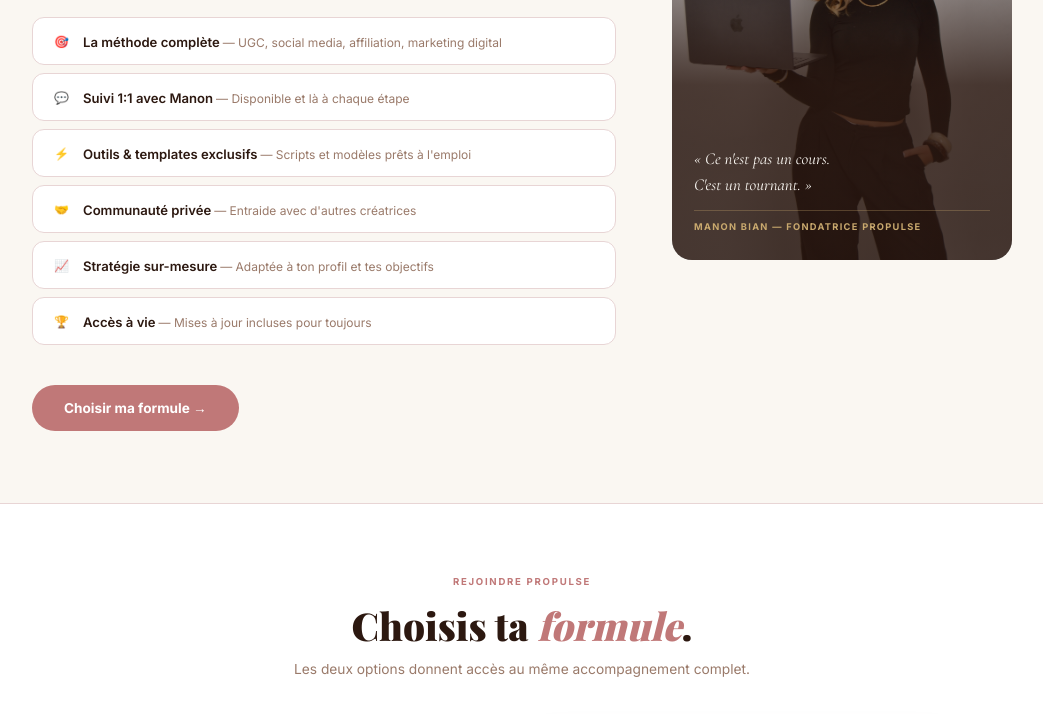
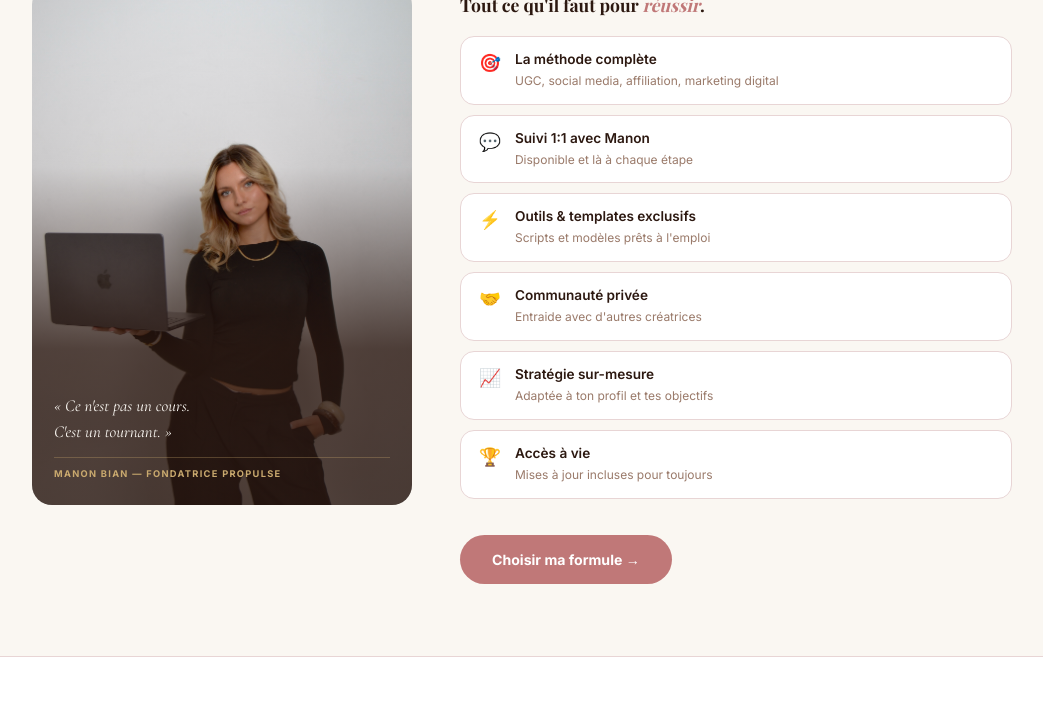
Before and after one commit to ManonBian/propulse-site, a plain HTML site: page rejoindre.html in a window 1280 px wide. Shown: the part 364-1078 px from the top of the page, without its empty margins (118-1161 px from the left). Drawn offline with nearby package versions, Linux system fonts and the light colour scheme; a web font is replaced by a local one.

Commit message:
nouveau layout : titre centré, photo gauche, inclus droite

```diff
--- a/rejoindre.html
+++ b/rejoindre.html
@@ -18,7 +18,6 @@
       --rose-light: #F4ECEC;
       --rose-mid: #E8D5D5;
     }
-
     *, *::before, *::after { margin: 0; padding: 0; box-sizing: border-box; }
     html { scroll-behavior: smooth; }
     body { font-family: 'Inter', sans-serif; background: var(--cream); color: var(--mocha); overflow-x: hidden; }
@@ -39,18 +38,13 @@
       padding-bottom: 72px;
     }
 
-    .s1-inner {
+    /* Titre centré en haut */
+    .s1-header {
       max-width: 1060px;
       margin: 0 auto;
-      padding: 64px 40px 0;
-      display: grid;
-      grid-template-columns: 1fr 340px;
-      gap: 56px;
-      align-items: start;
+      padding: 56px 40px 44px;
+      text-align: center;
     }
-
-    /* Gauche — titre + inclus */
-    .s1-left { display: flex; flex-direction: column; }
 
     .tag-pill {
       display: inline-flex;
@@ -63,90 +57,37 @@
       color: var(--terracotta);
       background: var(--rose-light);
       border-radius: 20px;
-      padding: 7px 16px;
-      width: fit-content;
-      margin-bottom: 24px;
+      padding: 7px 18px;
+      margin-bottom: 20px;
     }
 
     .s1-title {
       font-family: 'Playfair Display', serif;
       font-weight: 900;
-      font-size: clamp(2.4rem, 4vw, 3.6rem);
+      font-size: clamp(2.6rem, 5vw, 4rem);
       line-height: 1.06;
       color: var(--mocha);
-      margin-bottom: 40px;
     }
 
     .s1-title .line-light {
-      font-weight: 400;
       font-style: italic;
+      color: var(--terracotta);
       font-family: 'Cormorant Garamond', serif;
-      font-size: 1.1em;
-      color: var(--terracotta);
-      display: block;
+      font-size: 1.12em;
     }
 
-    .s1-title .line-big {
-      font-size: 1em;
-      display: block;
+    /* Grille photo + inclus */
+    .s1-body {
+      max-width: 1060px;
+      margin: 0 auto;
+      padding: 0 40px;
+      display: grid;
+      grid-template-columns: 380px 1fr;
+      gap: 48px;
+      align-items: start;
     }
 
-    /* Inclus list */
-    .inclus-list {
-      display: flex;
-      flex-direction: column;
-      gap: 8px;
-      margin-bottom: 40px;
-    }
-
-    .inclus-row {
-      display: flex;
-      align-items: center;
-      gap: 14px;
-      padding: 13px 18px;
-      border-radius: 12px;
-      background: #fff;
-      border: 1px solid var(--rose-mid);
-      transition: border-color .2s, box-shadow .2s;
-    }
-
-    .inclus-row:hover {
-      border-color: var(--terracotta);
-      box-shadow: 0 2px 12px rgba(192,120,120,.1);
-    }
-
-    .inclus-emoji { font-size: .95rem; flex-shrink: 0; }
-
-    .inclus-row strong {
-      font-size: .82rem;
-      font-weight: 600;
-      color: var(--mocha);
-    }
-
-    .inclus-row span {
-      font-size: .75rem;
-      color: #9a7a6a;
-      margin-left: 3px;
-    }
-
-    .s1-cta {
-      display: inline-flex;
-      align-items: center;
-      gap: 10px;
-      background: var(--terracotta);
-      color: #fff;
-      font-size: .85rem;
-      font-weight: 700;
-      padding: 15px 32px;
-      border-radius: 50px;
-      text-decoration: none;
-      width: fit-content;
-      transition: transform .2s, box-shadow .2s;
-    }
-
-    .s1-cta:hover { transform: translateY(-2px); box-shadow: 0 10px 28px rgba(192,120,120,.38); }
-
-    /* Droite — photo avec quote */
+    /* Photo */
     .s1-photo-wrap {
       position: relative;
       border-radius: 20px;
@@ -156,7 +97,7 @@
 
     .s1-photo-wrap img {
       width: 100%;
-      height: 500px;
+      height: 520px;
       object-fit: cover;
       object-position: center top;
       display: block;
@@ -164,14 +105,12 @@
 
     .s1-photo-overlay {
       position: absolute; inset: 0;
-      background: linear-gradient(to top, rgba(44,24,16,.82) 35%, rgba(44,24,16,.15) 70%, transparent 100%);
+      background: linear-gradient(to top, rgba(44,24,16,.78) 30%, rgba(44,24,16,.1) 65%, transparent 100%);
     }
 
     .s1-photo-quote {
       position: absolute;
-      bottom: 28px;
-      left: 22px;
-      right: 22px;
+      bottom: 26px; left: 22px; right: 22px;
     }
 
     .s1-photo-quote blockquote {
@@ -195,7 +134,80 @@
       border-top: 1px solid rgba(201,169,110,.3);
     }
 
-    /* ── SECTION 2 — PAIEMENT CLAIR ── */
+    /* Inclus à droite */
+    .s1-right {
+      display: flex;
+      flex-direction: column;
+      padding-top: 8px;
+    }
+
+    .s1-right-title {
+      font-family: 'Playfair Display', serif;
+      font-size: 1.1rem;
+      font-weight: 700;
+      color: var(--mocha);
+      margin-bottom: 20px;
+    }
+
+    .s1-right-title span { color: var(--terracotta); font-style: italic; }
+
+    .inclus-list {
+      display: flex;
+      flex-direction: column;
+      gap: 10px;
+      margin-bottom: 36px;
+    }
+
+    .inclus-row {
+      display: flex;
+      align-items: flex-start;
+      gap: 14px;
+      padding: 14px 18px;
+      border-radius: 14px;
+      background: #fff;
+      border: 1px solid var(--rose-mid);
+      transition: border-color .2s, box-shadow .2s;
+    }
+
+    .inclus-row:hover {
+      border-color: var(--terracotta);
+      box-shadow: 0 2px 12px rgba(192,120,120,.1);
+    }
+
+    .inclus-emoji { font-size: 1.1rem; flex-shrink: 0; margin-top: 1px; }
+
+    .inclus-text strong {
+      display: block;
+      font-size: .85rem;
+      font-weight: 600;
+      color: var(--mocha);
+      margin-bottom: 2px;
+    }
+
+    .inclus-text span {
+      font-size: .75rem;
+      color: #9a7a6a;
+      line-height: 1.4;
+    }
+
+    .s1-cta {
+      display: inline-flex;
+      align-items: center;
+      gap: 10px;
+      background: var(--terracotta);
+      color: #fff;
+      font-size: .88rem;
+      font-weight: 700;
+      padding: 16px 32px;
+      border-radius: 50px;
+      text-decoration: none;
+      width: fit-content;
+      transition: transform .2s, box-shadow .2s;
+    }
+
+    .s1-cta:hover { transform: translateY(-2px); box-shadow: 0 10px 28px rgba(192,120,120,.38); }
+
+    /* ── SECTION 2 — PAIEMENT ── */
     .s2 {
       background: #fff;
       padding: 72px 24px 90px;
@@ -222,7 +234,6 @@
     }
 
     .s2-title em { font-style: italic; color: var(--terracotta); }
-
     .s2-sub { font-size: .86rem; color: #9a7a6a; }
 
     .cards {
@@ -241,17 +252,8 @@
       transition: transform .2s, box-shadow .2s, border-color .2s;
     }
 
-    .card:hover {
-      transform: translateY(-4px);
-      box-shadow: 0 12px 40px rgba(192,120,120,.15);
-      border-color: var(--terracotta);
-    }
-
-    .card-popular {
-      background: #fff;
-      border-color: var(--terracotta);
-      box-shadow: 0 4px 24px rgba(192,120,120,.12);
-    }
+    .card:hover { transform: translateY(-4px); box-shadow: 0 12px 40px rgba(192,120,120,.15); border-color: var(--terracotta); }
+    .card-popular { background: #fff; border-color: var(--terracotta); box-shadow: 0 4px 24px rgba(192,120,120,.12); }
 
     .badge {
       position: absolute; top: -13px; left: 50%; transform: translateX(-50%);
@@ -261,11 +263,7 @@
       white-space: nowrap;
     }
 
-    .card-type {
-      font-size: .66rem; font-weight: 700; letter-spacing: .14em;
-      text-transform: uppercase; color: var(--terracotta); margin-bottom: 18px;
-    }
-
+    .card-type { font-size: .66rem; font-weight: 700; letter-spacing: .14em; text-transform: uppercase; color: var(--terracotta); margin-bottom: 18px; }
     .price-old { font-size: .9rem; color: #c0a0a0; text-decoration: line-through; margin-bottom: 2px; }
 
     .price-new {
@@ -275,7 +273,6 @@
     }
 
     .price-new sup { font-size: 1.1rem; vertical-align: super; }
-
     .price-note { font-size: .73rem; color: #9a7a6a; margin-bottom: 8px; }
 
     .savings {
@@ -312,36 +309,25 @@
     .btn-primary-pay { background: var(--terracotta); color: #fff; }
     .btn-secondary-pay { background: var(--mocha); color: var(--cream); }
 
-    .guarantee {
-      margin-top: 32px; text-align: center;
-      font-size: .74rem; color: #b09a9a;
-    }
+    .guarantee { margin-top: 32px; text-align: center; font-size: .74rem; color: #b09a9a; }
 
     /* FOOTER */
-    footer {
-      background: var(--mocha);
-      padding: 32px 24px; text-align: center;
-    }
-
-    .foot-logo-text {
-      font-family: 'Playfair Display', serif;
-      font-size: .95rem; font-weight: 700;
-      color: var(--cream); letter-spacing: .08em; margin-bottom: 7px;
-    }
-
+    footer { background: var(--mocha); padding: 32px 24px; text-align: center; }
+    .foot-logo-text { font-family: 'Playfair Display', serif; font-size: .95rem; font-weight: 700; color: var(--cream); letter-spacing: .08em; margin-bottom: 7px; }
     .foot-logo-text span { color: var(--terracotta); }
     .foot-sub { font-size: .7rem; color: var(--rose); opacity: .5; }
 
     /* RESPONSIVE */
     @media (max-width: 860px) {
-      .s1-inner { grid-template-columns: 1fr; gap: 36px; padding: 40px 24px 0; }
+      .s1-body { grid-template-columns: 1fr; gap: 32px; padding: 0 24px; }
       .s1-photo-wrap img { height: 400px; }
+      .s1-header { padding: 48px 24px 32px; }
       .cards { grid-template-columns: 1fr; }
     }
 
     @media (max-width: 480px) {
-      .s1-title { font-size: 2.2rem; }
-      .s1-photo-wrap img { height: 320px; }
+      .s1-title { font-size: 2.4rem; }
+      .s1-photo-wrap img { height: 340px; }
     }
   </style>
 </head>
@@ -355,48 +341,17 @@
 
   <!-- SECTION 1 -->
   <section class="s1">
-    <div class="s1-inner">
 
-      <div class="s1-left">
-        <span class="tag-pill">✦ Offre de lancement</span>
+    <!-- Titre centré -->
+    <div class="s1-header">
+      <div class="tag-pill">✦ Offre de lancement</div>
+      <h1 class="s1-title">
+        On travaille <span class="line-light">ensemble</span><br>dès maintenant.
+      </h1>
+    </div>
 
-        <h1 class="s1-title">
-          On travaille<br>
-          <span class="line-light">ensemble</span>
-          <span class="line-big">dès maintenant.</span>
-        </h1>
-
-        <div class="inclus-list">
-          <div class="inclus-row">
-            <span class="inclus-emoji">🎯</span>
-            <div><strong>La méthode complète</strong><span>— UGC, social media, affiliation, marketing digital</span></div>
-          </div>
-          <div class="inclus-row">
-            <span class="inclus-emoji">💬</span>
-            <div><strong>Suivi 1:1 avec Manon</strong><span>— Disponible et là à chaque étape</span></div>
-          </div>
-          <div class="inclus-row">
-            <span class="inclus-emoji">⚡</span>
-            <div><strong>Outils & templates exclusifs</strong><span>— Scripts et modèles prêts à l'emploi</span></div>
-          </div>
-          <div class="inclus-row">
-            <span class="inclus-emoji">🤝</span>
-            <div><strong>Communauté privée</strong><span>— Entraide avec d'autres créatrices</span></div>
-          </div>
-          <div class="inclus-row">
-            <span class="inclus-emoji">📈</span>
-            <div><strong>Stratégie sur-mesure</strong><span>— Adaptée à ton profil et tes objectifs</span></div>
-          </div>
-          <div class="inclus-row">
-            <span class="inclus-emoji">🏆</span>
-            <div><strong>Accès à vie</strong><span>— Mises à jour incluses pour toujours</span></div>
-          </div>
-        </div>
-
-        <a href="#paiement" class="s1-cta" onclick="document.getElementById('paiement').scrollIntoView({behavior:'smooth'}); return false;">
-          Choisir ma formule →
-        </a>
-      </div>
+    <!-- Photo à gauche + inclus à droite -->
+    <div class="s1-body">
 
       <div class="s1-photo-wrap">
         <img src="./DSC_0879.jpg" alt="Manon Bian">
@@ -405,6 +360,59 @@
           <blockquote>« Ce n'est pas un cours.<br>C'est un tournant. »</blockquote>
           <cite>Manon Bian — Fondatrice PROPULSE</cite>
         </div>
+      </div>
+
+      <div class="s1-right">
+        <p class="s1-right-title">Tout ce qu'il faut pour <span>réussir</span>.</p>
+
+        <div class="inclus-list">
+          <div class="inclus-row">
+            <span class="inclus-emoji">🎯</span>
+            <div class="inclus-text">
+              <strong>La méthode complète</strong>
+              <span>UGC, social media, affiliation, marketing digital</span>
+            </div>
+          </div>
+          <div class="inclus-row">
+            <span class="inclus-emoji">💬</span>
+            <div class="inclus-text">
+              <strong>Suivi 1:1 avec Manon</strong>
+              <span>Disponible et là à chaque étape</span>
+            </div>
+          </div>
+          <div class="inclus-row">
+            <span class="inclus-emoji">⚡</span>
+            <div class="inclus-text">
+              <strong>Outils & templates exclusifs</strong>
+              <span>Scripts et modèles prêts à l'emploi</span>
+            </div>
+          </div>
+          <div class="inclus-row">
+            <span class="inclus-emoji">🤝</span>
+            <div class="inclus-text">
+              <strong>Communauté privée</strong>
+              <span>Entraide avec d'autres créatrices</span>
+            </div>
+          </div>
+          <div class="inclus-row">
+            <span class="inclus-emoji">📈</span>
+            <div class="inclus-text">
+              <strong>Stratégie sur-mesure</strong>
+              <span>Adaptée à ton profil et tes objectifs</span>
+            </div>
+          </div>
+          <div class="inclus-row">
+            <span class="inclus-emoji">🏆</span>
+            <div class="inclus-text">
+              <strong>Accès à vie</strong>
+              <span>Mises à jour incluses pour toujours</span>
+            </div>
+          </div>
+        </div>
+
+        <a href="#paiement" class="s1-cta" onclick="document.getElementById('paiement').scrollIntoView({behavior:'smooth'}); return false;">
+          Choisir ma formule →
+        </a>
       </div>
 
     </div>
```
